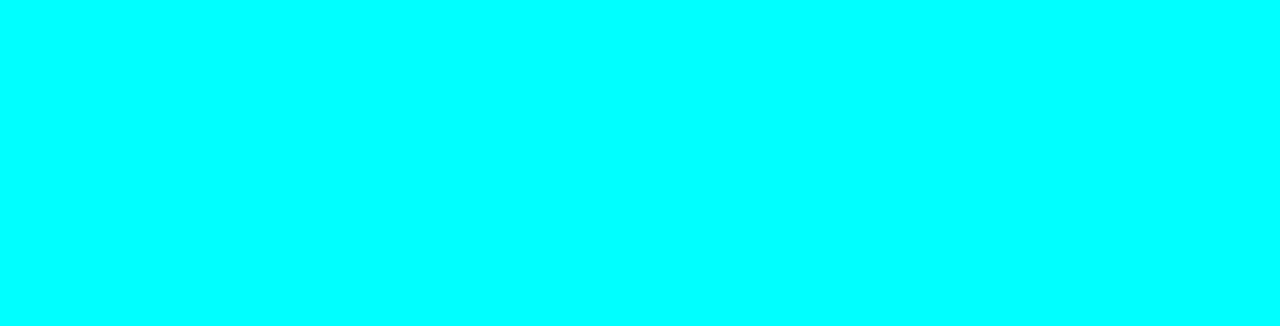
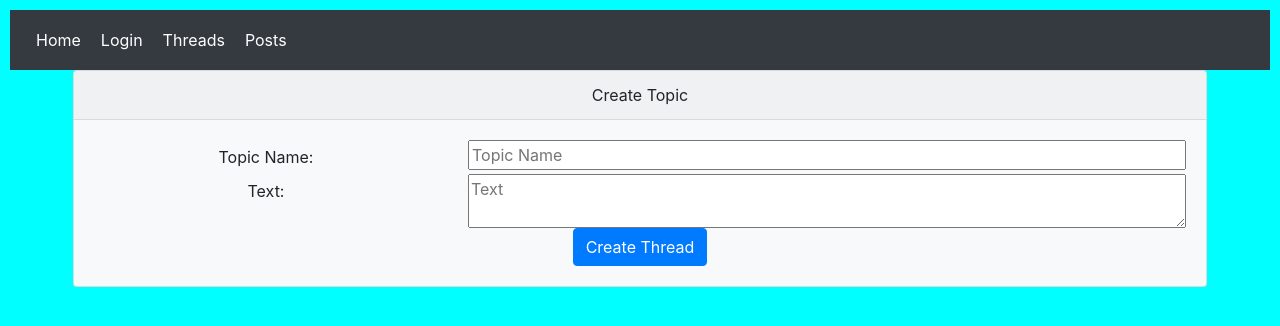
Before and after one commit to snasi623/forumapp, a React (Create React App) app: page /createtopics/1 in a window 1280 px wide. Before the commit this address had no page. Shown: the top 326 px of the page. Built offline with nearby package versions, Linux system fonts and the light colour scheme.

Commit message:
post request for topics

```diff
--- a/src/App.css
+++ b/src/App.css
@@ -32,3 +32,9 @@ label {
 .account > div.card-body {
   text-align: center;
 }
+nav li {
+  padding: 10px;
+}
+nav a {
+  color: white;
+}
--- a/src/App.jsx
+++ b/src/App.jsx
@@ -17,11 +17,11 @@ function App() {
         <Route path="/" element={<Navigation />}>
           <Route index element={<Boards />} />
           <Route path="login" element={<Login />} />
-          <Route path="topics" element={<Topics />} />
-          <Route path="posts" element={<Posts />} />
+          <Route path="topics/:boardId" element={<Topics />} />
+          <Route path="posts/:topicId" element={<Posts />} />
           <Route path="createaccount" element={<CreateAccount />} />
           <Route path="createboards" element={<CreateBoards />} />
-          <Route path="createtopics" element={<CreateTopics />} />
+          <Route path="createtopics/:boardId" element={<CreateTopics />} />
         </Route>
       </Routes>
     </Router>
--- a/src/Components/Boards.jsx
+++ b/src/Components/Boards.jsx
@@ -5,10 +5,6 @@ import axios from 'axios';
 import { Link } from "react-router-dom";
 
 class Boards extends Component {
-    constructor(props) {
-        super(props);
-    }
-
     state = {
         boards: []
     }
@@ -26,7 +22,7 @@ class Boards extends Component {
         this.state.boards.forEach(board =>
             boards.push(
                 <div className="card bg-light mb-3" key={board.id}>
-                    <div className="card-header">{board.boardName}</div>
+                    <div className="card-header"><Link to={`/topics/${board.id}`}>{board.boardName}</Link></div>
                     <div className="card-body">{board.description}</div>
                 </div>
             )
--- a/src/Components/CreateBoards.jsx
+++ b/src/Components/CreateBoards.jsx
@@ -29,7 +29,7 @@ class CreateBoards extends Component {
             <div className="card bg-light mb-3 account">
                 <div className="card-header">Create Board</div>
                 <div className="card-body">
-                    <form ref={this.inputRef} action="submit" onSubmit={this.onSubmit}>
+                    <form ref={this.inputRef} onSubmit={this.onSubmit}>
                         <div className="row">
                             <div className="col-sm-4"><label htmlFor="boardName">Board Name: </label></div>
                             <div className="col-sm-8"><input name="boardName" className="input-group" type="text" placeholder="Board Name" required="required" /></div>
--- a/src/Components/CreateTopics.jsx
+++ b/src/Components/CreateTopics.jsx
@@ -1,20 +1,47 @@
 import React, { Component } from 'react';
 import axios from 'axios';
+import { useParams } from "react-router-dom";
+
 
 class CreateTopics extends Component {
+    constructor(props) {
+        super(props);
+        this.inputRef = React.createRef();
+        this.onSubmit = this.onSubmit.bind(this);
+    }
+
+    onSubmit(e) {
+        e.preventDefault();
+        let { boardId } = this.props.match.params;
+        console.log(boardId);
+        const formData = new FormData(this.inputRef.current)
+        let entryData = {}
+        for (var [key, value] of formData.entries()) {
+            entryData[key] = value
+        }
+        entryData.boardId = boardId;
+        axios.post(`http://localhost:3001/topic`, entryData)
+        .then(res => {
+            const topic = res.data;
+            console.log("Hello World")
+            console.log(JSON.stringify(topic))
+        })
+    }
+
+
     render() {
         return (
             <div className="card bg-light mb-3 account">
                 <div className="card-header">Create Topic</div>
                 <div className="card-body">
-                    <form action="submit">
+                    <form ref={this.inputRef} onSubmit={this.onSubmit}>
                         <div className="row">
                             <div className="col-sm-4"><label htmlFor="topicname">Topic Name: </label></div>
-                            <div className="col-sm-8"><input className="input-group" type="topicname" placeholder="Topic Name" id="topicname" /></div>
+                            <div className="col-sm-8"><input name="threadName" className="input-group" type="text" placeholder="Topic Name" id="topicname" /></div>
                         </div>
                         <div className="row">
                             <div className="col-sm-4"><label htmlFor="text">Text: </label></div>
-                            <div className="col-sm-8"><textarea className="input-group" type="text" placeholder="Text" id="text" /></div>
+                            <div className="col-sm-8"><textarea name="firstPost" className="input-group" type="text" placeholder="Text" id="text" /></div>
                         </div>
                         <button type="submit" className="btn btn-primary">Create Thread</button>
                     </form>
@@ -24,4 +51,11 @@ class CreateTopics extends Component {
     }
 }
 
-export default CreateTopics;
+export function withRouter(Children) {
+    return(props) => {
+       const match  = {params: useParams()};
+       return <Children {...props}  match = {match}/>
+   }
+}
+
+export default withRouter(CreateTopics);
--- a/src/Components/Posts.jsx
+++ b/src/Components/Posts.jsx
@@ -17,6 +17,21 @@ class Posts extends Component {
             const posts = res.data;
             this.setState({ posts });
             console.log(posts[0].text);
+        })
+    }
+
+    onSubmit(e) {
+        e.preventDefault();
+        const formData = new FormData(this.inputRef.current)
+        let entryData = {}
+        for (var [key, value] of formData.entries()) {
+            entryData[key] = value
+        }
+        axios.post(`http://localhost:3001/post`, entryData)
+        .then(res => {
+            const post = res.data;
+            console.log("Hello World")
+            console.log(JSON.stringify(post))
         })
     }
 
--- a/src/Components/Topics.jsx
+++ b/src/Components/Topics.jsx
@@ -2,7 +2,7 @@
 
 import React, { Component } from 'react';
 import axios from 'axios';
-import { Link } from "react-router-dom";
+import { Link, useParams } from "react-router-dom";
 
 class Topics extends Component {
     constructor(props) {
@@ -10,38 +10,56 @@ class Topics extends Component {
     }
 
     state = {
+        board: {},
         topics: []
     }
 
     componentDidMount() {
+        let { boardId } = this.props.match.params;
+        console.log(boardId);
+
+        axios.get(`http://localhost:3001/board/${boardId}`)
+            .then(res => {
+                const board = res.data;
+                this.setState({ board });
+                console.log(board);
+            })
+
         axios.get(`http://localhost:3001/topic`)
-        .then(res => {
-            const topics = res.data;
-            this.setState({ topics });
-            console.log(topics[0].threadname);
-        })
+            .then(res => {
+                const topics = res.data;
+                this.setState({ topics: topics });
+                console.log(topics[0]?.threadName);
+            })
     }
 
     render() {
         const topics = [];
         this.state.topics.forEach(topic =>
             topics.push(
-                <div className="card-body" key={topic.id}>{topic.threadName}</div>
+                <div className="card-body" key={topic.id}><Link to={`/posts/${topic.id}`}>{topic.threadName}</Link></div>
             )
         );
 
         return (
             <div>
-                <h1>Topics</h1>
-                <p>This is the place to discuss the Pixar brand.</p>
+                <h1>{this.state.board.boardName}</h1>
+                <p>{this.state.board.description}</p>
                 <div className="card bg-light mb-3">
                     <div className="card-header">Topics</div>
                     {topics}
                 </div>
-                <Link to="/createtopics">Create Topics</Link>
+                <Link to={`/createtopics/${this.state.board.id}`}>Create Topics</Link>
             </div>
         )
     }
 }
 
-export default Topics;
+export function withRouter(Children) {
+    return(props) => {
+       const match  = {params: useParams()};
+       return <Children {...props}  match = {match}/>
+   }
+}
+
+export default withRouter(Topics);
```
Also changed, not shown: createdb.js (added, +16 -0 lines).
